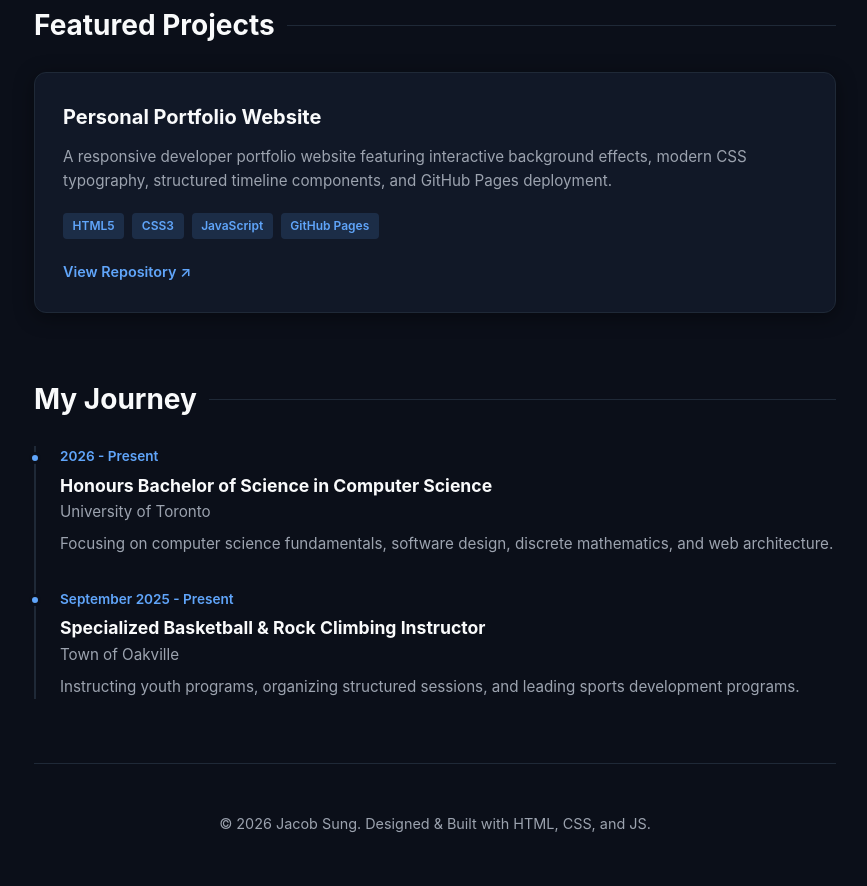
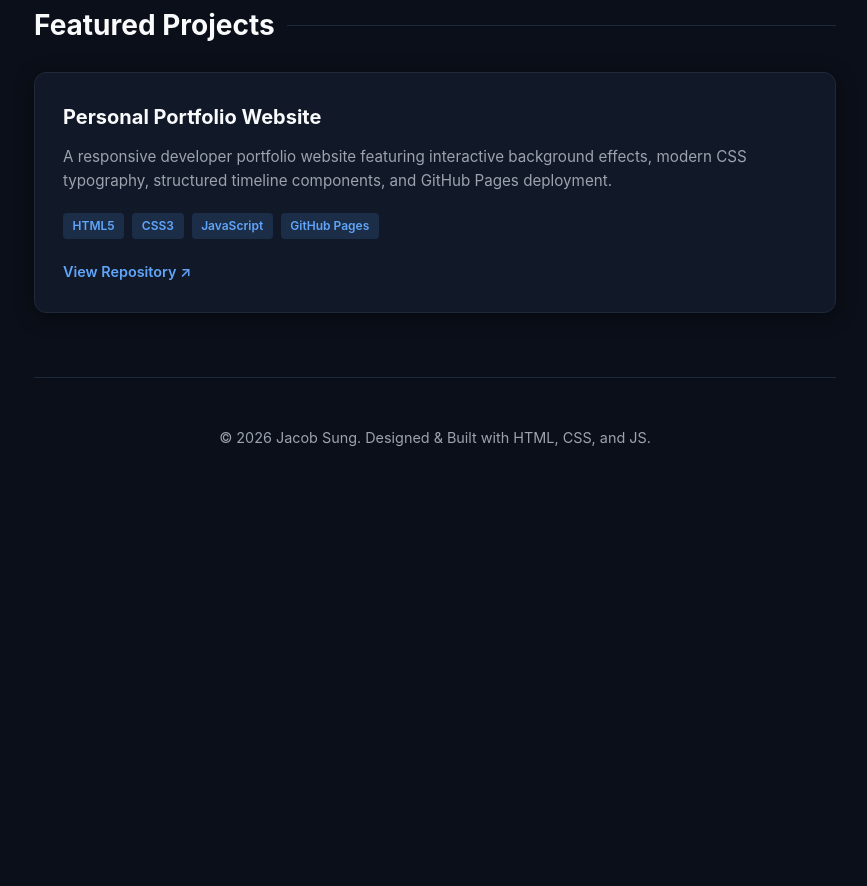
Before and after one commit to jacobosung8/jacobosung8.github.io, a plain HTML site: page index.html in a window 1280 px wide. Shown: the part 829-1715 px from the top of the page, without its empty margins (205-1072 px from the left). After the commit the page ends 1358 px from the top, so only its background shows below. Drawn offline with Linux system fonts and the light colour scheme.

Commit message:
Updated portfolio to remove unnecessary section & and other minor changes

```diff
--- a/index.html
+++ b/index.html
@@ -474,36 +474,6 @@
         </div>
       </section>
 
-      <!-- Journey / Experience Section -->
-      <section id="experience">
-        <h2 class="section-title">My Journey</h2>
-        <div class="timeline">
-
-          <!-- Timeline Entry 1 -->
-          <div class="timeline-item">
-            <div class="timeline-dot"></div>
-            <div class="timeline-date">2026 - Present</div>
-            <div class="timeline-role">Honours Bachelor of Science in Computer Science</div>
-            <div class="timeline-company">University of Toronto </div>
-            <p class="timeline-desc">
-              Focusing on computer science fundamentals, software design, discrete mathematics, and web architecture.
-            </p>
-          </div>
-
-          <!-- Timeline Entry 2 -->
-          <div class="timeline-item">
-            <div class="timeline-dot"></div>
-            <div class="timeline-date">September 2025 - Present</div>
-            <div class="timeline-role">Specialized Basketball & Rock Climbing Instructor</div>
-            <div class="timeline-company">Town of Oakville</div>
-            <p class="timeline-desc">
-              Instructing youth programs, organizing structured sessions, and leading sports development programs.
-            </p>
-          </div>
-
-        </div>
-      </section>
-
       <!-- Footer -->
       <footer>
         <p>© 2026 Jacob Sung. Designed & Built with HTML, CSS, and JS.</p>
@@ -512,9 +482,7 @@
     </div>
   </div>
 
-  <!-- ==========================================================================
-     9. JAVASCRIPT: INTERACTIVE BACKGROUND PARTICLES
-     ========================================================================== -->
+  <!--INTERACTIVE BACKGROUND PARTICLES code-->
   <script>
     // Get reference to canvas element and 2D drawing context
     const canvas = document.getElementById('bg-canvas');
```
